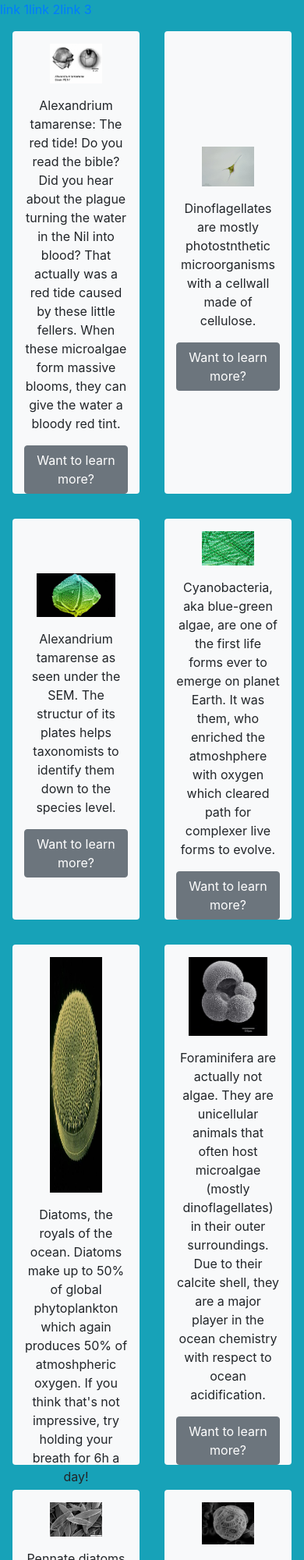
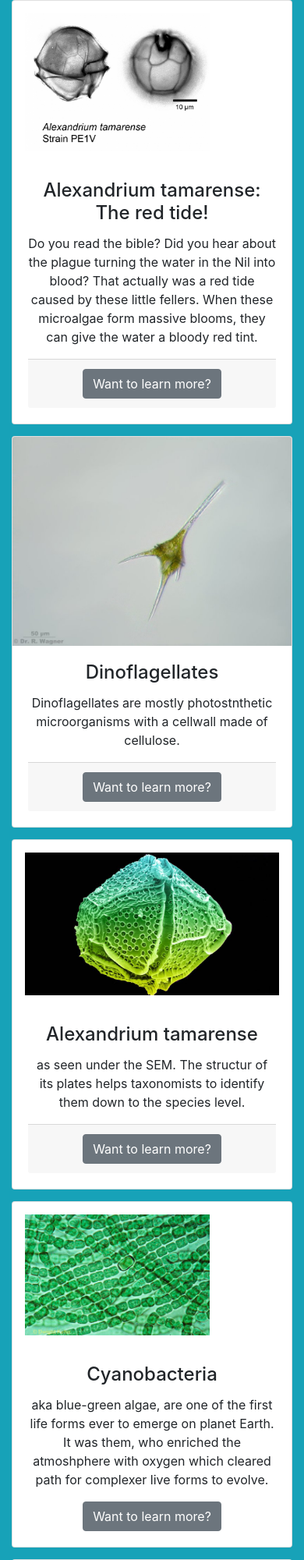
Before and after one commit to CSteigueber/bootstrap-excersise-1, a plain HTML site: page example.html in a window 390 px wide. Shown: the top 2000 px of the page at 78% size. Drawn offline with nearby package versions, Linux system fonts and the light colour scheme.

Commit message:
included cards
layout improved; responsiveness works beautiful, alignment of cards sucks

```diff
--- a/example.html
+++ b/example.html
@@ -11,64 +11,95 @@
     <title>Hello, world of algae!</title>
   </head>
   <body class="bg-info">
-    <nav class="nav">
-      <ul class="nav">
-      <li class="nav_item"><a href="#">link 1</a></li>
-      <li class="nav_item"><a href="#">link 2</a></li>
-      <li class="nav_item"><a href="#">link 3</a></li>
-    </ul>
-    </nav>
     <div class="container text-center">
-        <div class="row">
-            <article class="col align-content-center m-3 bg-light rounded">
-                <img class="  w-75 p-3" src="pics/33873_alexandrium-tamarense-we-clade.jpg" >
-                <p class="">Alexandrium tamarense: The red tide! Do you read the bible? Did you hear about the plague turning the water in the Nil into blood? That actually was a red tide caused by these little fellers. When these microalgae form massive blooms, they can give the water a bloody red tint.</p>
-                <button type="button" class="btn btn-secondary " data-toggle="tooltip" data-placement="top" title="Algae are awesome!">Want to learn more?</button>
+        <div class="row card-deck">
+            <article class="col-xl-3 col-lg-3 col-md-4 col-sm-6 col-xs-12 rounded">
+              <div class="card">
+                <img class="card-img-top w-75 p-3" src="pics/33873_alexandrium-tamarense-we-clade.jpg" >
+                <div class="card-body">
+                  <h4 class="card-title">Alexandrium tamarense: The red tide!</h4>
+                    <p class="card-text">Do you read the bible? Did you hear about the plague turning the water in the Nil into blood? That actually was a red tide caused by these little fellers. When these microalgae form massive blooms, they can give the water a bloody red tint.</p>
+                    <div class="card-footer">
+                      <button type="button" class="btn btn-secondary" data-toggle="tooltip" data-placement="top" title="Algae are awesome!">Want to learn more?</button>
+                    </div>
+                </div>
+              </div>
             </article>
 
-            <article class="col align-content-center m-3 bg-light rounded">
-                <img class="  w-75 p-3" src="pics/Ceratium_hirundinella-200x.jpg">
-                <p class="">Dinoflagellates are mostly photostnthetic microorganisms with a cellwall made of cellulose. </p>
+            <article class="col-xl-3 col-lg-3 col-md-4 col-sm-6 col-xs-12 rounded">
+              <div class="card">
+                <img class="card-img-top" src="pics/Ceratium_hirundinella-200x.jpg">
+                <div class="card-body">
+                  <h4 class="card-title">Dinoflagellates</h4>
+                  <p class="card-text">Dinoflagellates are mostly photostnthetic microorganisms with a cellwall made of cellulose. </p>
+                  <div class="card-footer">
                     <button type="button" class="btn btn-secondary" data-toggle="tooltip" data-placement="top" title="Algae are awesome!">Want to learn more?</button>
+                  </div>
+                </div>
+              </div>
             </article>
 
-            <article class="col align-content-center m-3 bg-light rounded">
-                <img class="  w-100 p-3" src="pics/dino SEM.jpeg">
-                <p>Alexandrium tamarense as seen under the SEM. The structur of its plates helps taxonomists to identify them down to the species level.</p>
+            <article class="col-xl-3 col-lg-3 col-md-4 col-sm-6 col-xs-12 rounded">
+              <div class="card">
+                <img class="card-img-top w-100 p-3" src="pics/dino SEM.jpeg">
+                <div class="card-body">
+                  <h4 class="card-title">Alexandrium tamarense</h4>
+                  <p class="card-text"> as seen under the SEM. The structur of its plates helps taxonomists to identify them down to the species level.</p>
+                  <div class="card-footer">
                     <button type="button" class="btn btn-secondary  " data-toggle="tooltip" data-placement="top" title="Algae are awesome!">Want to learn more?</button>
+                  </div>
+                </div>
+              </div>
             </article>
 
-            <article class="col align-content-center m-3 bg-light rounded">
-                <img class="w-75 p-3" src="pics/Cyanobacteria.jpg">
-                <p class="">Cyanobacteria, aka blue-green algae, are one of the first life forms ever to emerge on planet Earth. It was them, who enriched the atmoshphere with oxygen which cleared path for complexer live forms to evolve.</p>
+            <article class="col-xl-3 col-lg-3 col-md-4 col-sm-6 col-xs-12 rounded">
+              <div class="card">
+                <img class="card-img-top w-75 p-3" src="pics/Cyanobacteria.jpg">
+                <div class="card-body">
+              <h4 class="card-title">Cyanobacteria</h4>
+                 <p class="card-text" class="">aka blue-green algae, are one of the first life forms ever to emerge on planet Earth. It was them, who enriched the atmoshphere with oxygen which cleared path for complexer live forms to evolve.</p>
                 <button type="button" class="btn btn-secondary  " data-toggle="tooltip" data-placement="top" title="Algae are awesome!">Want to learn more?</button>
+                </div></div>
               </article>
 
-        </div>
-
-        <div class="row">
-            <article class="col w-75 m-3 bg-light rounded">
-                <img class="w-75 h-50 p-3" src="pics/diatom sem.jpg">
-                <p>Diatoms, the royals of the ocean. Diatoms make up to 50% of global phytoplankton which again produces 50% of atmoshpheric oxygen. If you think that's not impressive, try holding your breath for 6h a day!</p>
+            <article class="col-xl-3 col-lg-3 col-md-4 col-sm-6 col-xs-12 rounded">
+              <div class="card">
+                <img class="card-img-top w-75 h-50 p-3" src="pics/diatom sem.jpg">
+                <div class="card-body">
+              <h4 class="card-title">Diatoms, the royals of the ocean</h4>
+                 <p class="card-text">Diatoms make up to 50% of global phytoplankton which again produces 50% of atmoshpheric oxygen. If you think that's not impressive, try holding your breath for 6h a day!</p>
                 <button type="button" class="btn btn-secondary" data-toggle="tooltip" data-placement="top" title="Algae are awesome!">Want to learn more?</button>
+                </div></div>
               </article>
 
-            <article class="col w-75 h-75 m-3 bg-light rounded">
-                <img class="w-100 h-50 p-3" src="pics/foraminifera.jpg">
-                <p>Foraminifera are actually not algae. They are unicellular animals that often host microalgae (mostly dinoflagellates) in their outer surroundings. Due to their calcite shell, they are a major player in the ocean chemistry with respect to ocean acidification.</p>
+            <article class="col-xl-3 col-lg-3 col-md-4 col-sm-6 col-xs-12 rounded">
+              <div class="card">
+                <img class="card-img-top w-100 h-50 p-3" src="pics/foraminifera.jpg">
+                <div class="card-body">
+              <h4 class="card-title">Foraminifera</h4>
+                 <p class="card-text"> are actually not algae. They are unicellular animals that often host microalgae (mostly dinoflagellates) in their outer surroundings. Due to their calcite shell, they are a major player in the ocean chemistry with respect to ocean acidification.</p>
                 <button type="button" class="btn btn-secondary" data-toggle="tooltip" data-placement="top" title="Algae are awesome!">Want to learn more?</button>
+                </div></div>
               </article>
 
-            <article class="col w-75 m-3 bg-light rounded">
-                <img class="w-75 p-3" src="pics/penate sem.jpg">
-                <p>Pennate diatoms have a lower boyancy and mostly grow as epiphytes on other organism or on/in the sediment</p>
+            <article class="col-xl-3 col-lg-3 col-md-4 col-sm-6 col-xs-12 rounded">
+              <div class="card">
+                <img class="card-img-top w-75 p-3" src="pics/penate sem.jpg">
+                <div class="card-body">
+              <h4 class="card-title">Pennate diatoms</h4>
+                 <p class="card-text">have a lower boyancy and mostly grow as epiphytes on other organism or on/in the sediment</p>
                 <button type="button" class="btn btn-secondary" data-toggle="tooltip" data-placement="top" title="Algae are awesome!">Want to learn more?</button>
+                </div></div>
               </article>
 
-            <article class="col w-75 m-3 bg-light rounded">
-                <img class="w-75 p-3" src="pics/ys59-13x18000_emilia.jpeg">
-                <p>Coccolithophora have shells made of calcite plates. Their massive blooms reflect so much sunlight, they are influencing the albedo of Earth and thereby its climate. Fun fact: The spacy look of the calcite plates gave inspiration to the jets you see in Starwars. </p>
+            <article class="col-xl-3 col-lg-3 col-md-4 col-sm-6 col-xs-12 rounded">
+              <div class="card">
+                <img class="card-img-top w-75 p-3" src="pics/ys59-13x18000_emilia.jpeg">
+                <div class="card-body">
+              <h4 class="card-title">Coccolithophora </h4>
+                 <p class="card-text">have shells made of calcite plates. Their massive blooms reflect so much sunlight, they are influencing the albedo of Earth and thereby its climate. Fun fact: The spacy look of the calcite plates gave inspiration to the jets you see in Starwars. </p>
                 <button type="button" class="btn btn-secondary" data-toggle="tooltip" data-placement="top" title="Algae are awesome!">Want to learn more?</button>
+                </div></div>
               </article>
 
         </div>
```
Lines whose indentation alone changed are shown as unchanged.
